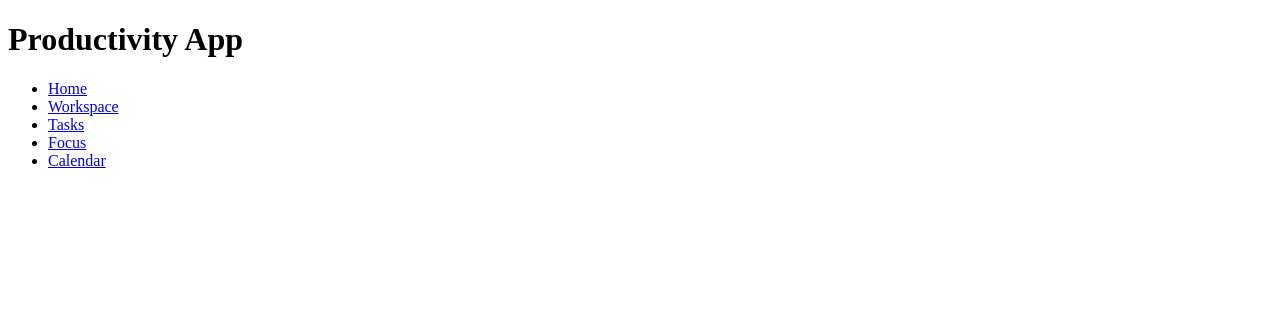
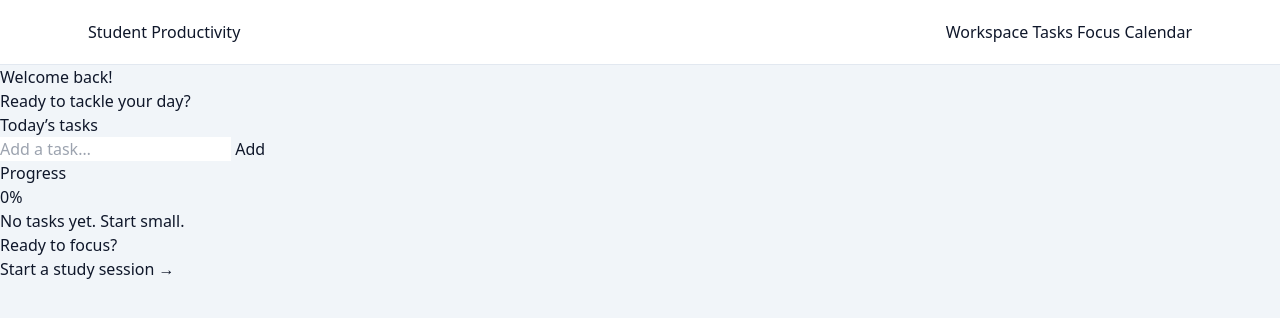
Before and after one commit to DaxtonZimmerman/ProductivityApp, a plain HTML site: page index.html in a window 1280 px wide. Drawn offline with nearby package versions, Linux system fonts and the light colour scheme.

Commit message:
adding tailwindcss

```diff
--- a/index.html
+++ b/index.html
@@ -3,24 +3,49 @@
 <head>
     <meta charset="UTF-8">
     <meta name="viewport" content="width=device-width, initial-scale=1.0">
-    <title>Productivity App
-    </title>
+    <title>Student Productivity</title>
+    <script src="https://cdn.tailwindcss.com"></script>
 </head>
-<header>
-    <h1>Productivity App</h1>
-    <nav>
-        <ul>
-            <li><a href="index.html">Home</a></li>
-            <li><a href="workspace.html">Workspace</a></li>
-            <li><a href="tasks.html">Tasks</a></li>
-            <li><a href="Focus.html">Focus</a></li>
-            <li><a href="calendar.html">Calendar</a></li>
-        </ul>
-    </nav>
-</header>
-<body>
+<body class="min-h-screen bg-slate-100 text-slate-900">
+    <header class="border-b border-slate-200 bg-white">
+        <div class="mx-auto max-w-6xl flex items-center justify-between px-6 py-5">
+        <h1>Student Productivity</h1>
+        <nav aria-label="Main navigation">
+            <a href="workspace.html">Workspace</a>
+            <a href="#tasks">Tasks</a>
+            <a href="Focus.html">Focus</a>
+            <a href="calendar.html">Calendar</a>
+        </nav>
+        </div>
+    </header>
 
+    <main>
+        <section class="hero">
+            <p id="date"></p>
+            <h2>Welcome back!</h2>
+            <p>Ready to tackle your day?</p>
+        </section>
 
+        <div class="grid">
+            <section class="card" id="tasks">
+                <h3>Today’s tasks</h3>
+                <form id="task-form">
+                    <input id="task-input" aria-label="New task" placeholder="Add a task…" required>
+                    <button type="submit">Add</button>
+                </form>
+                <ul id="task-list"></ul>
+            </section>
+            <aside class="card">
+                <h3>Progress</h3>
+                <div class="stat" id="progress">0%</div>
+                <p class="muted" id="progress-text">No tasks yet. Start small.</p>
+                <div class="card focus">
+                    <h3>Ready to focus?</h3>
+                    <a href="Focus.html">Start a study session →</a>
+                </div>
+            </aside>
+        </div>
+    </main>
 
-</body>
+    </body>
 </html>
```
